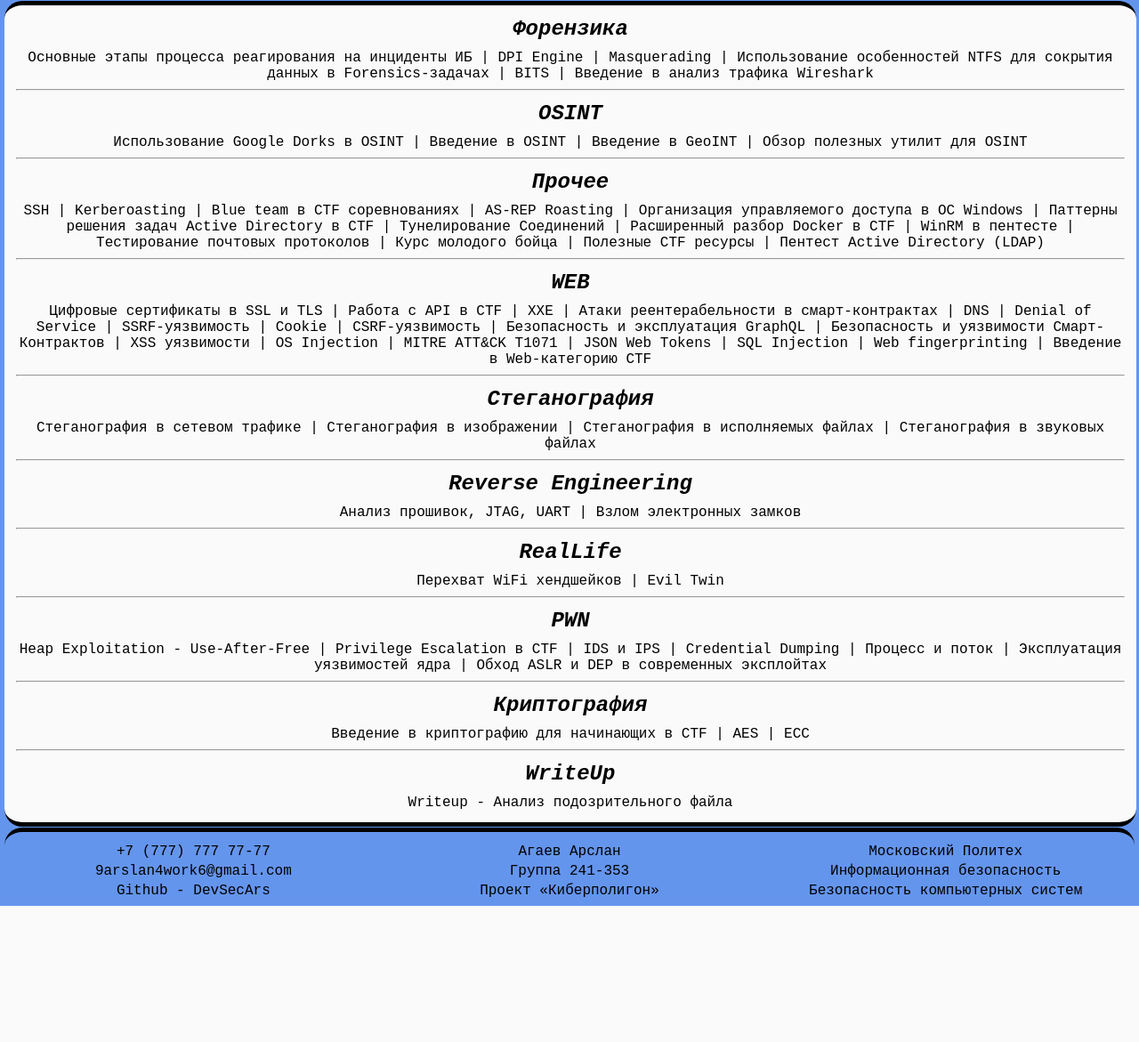
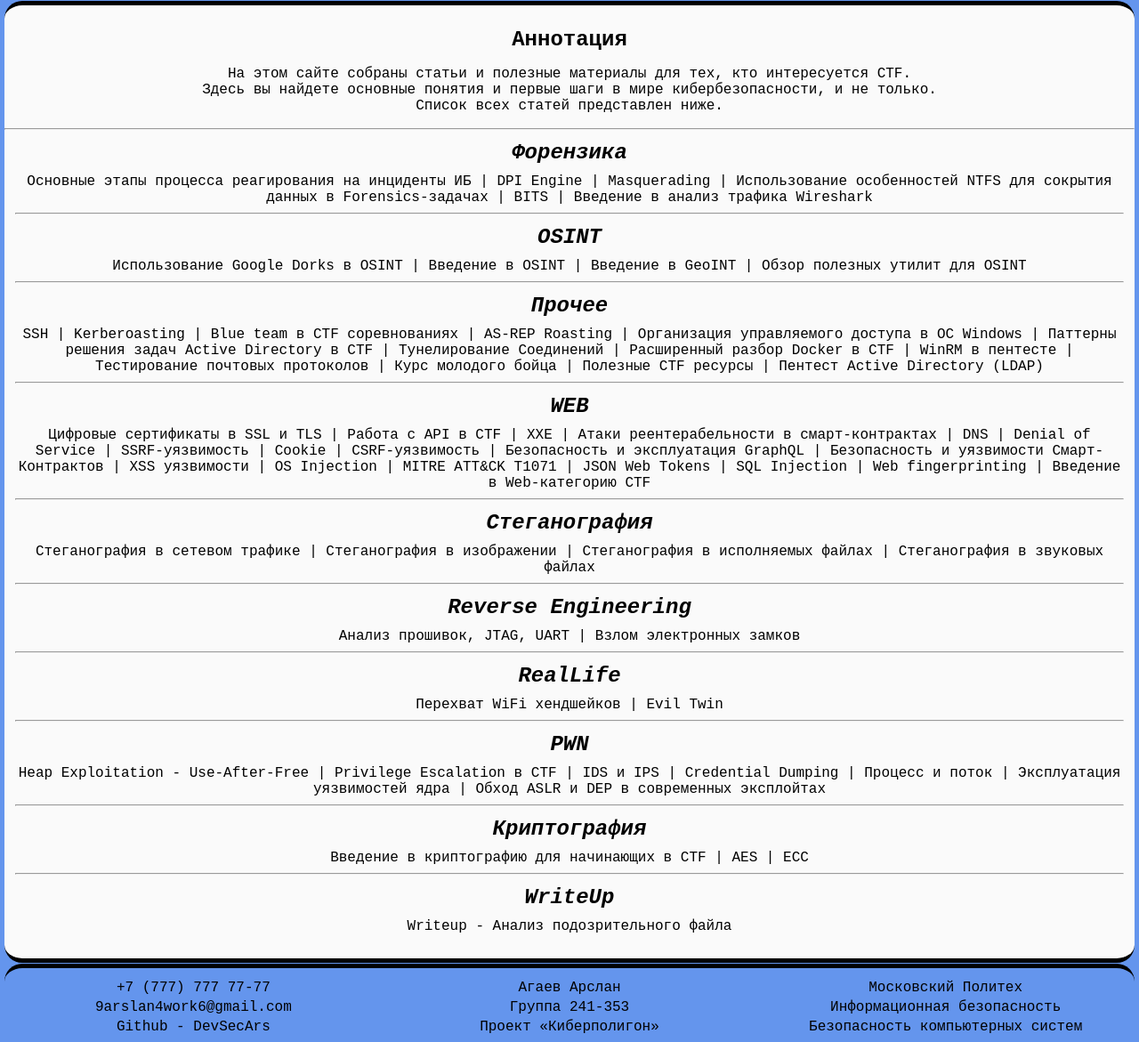
Before and after one commit to DevSecArs/practice-2025-1, a Flask app: page / in a window 1280 px wide. Shown: the part 73-1244 px from the top of the page at 89% size. Before the commit the page ends 1091 px from the top, so only its background shows below. Run offline with Flask 3, Linux system fonts and the light colour scheme.

Commit message:
Добавлено описание вариативного задания

```diff
--- a/site/static/index.css
+++ b/site/static/index.css
@@ -28,7 +28,7 @@ article {
     width: 100%;
     text-align: center;
 
-    padding: 1px;
+    padding: 15px 0;
     margin: 1px 0px;
 
     border-radius: 20px;
--- a/site/templates/index.html
+++ b/site/templates/index.html
@@ -15,6 +15,13 @@
 
 {% block content %}
     <article>
+        <h2>Аннотация</h2>
+        <p>
+            На этом сайте собраны статьи и полезные материалы для тех, кто интересуется CTF.<br>
+            Здесь вы найдете основные понятия и первые шаги в мире кибербезопасности, и не только.<br>
+            Список всех статей представлен ниже.
+        </p>
+        <hr>
         {% for category, articles in data.items() %}
             <div>
                 <h2><i>{{ category }}</i></h2>
```
Also changed, not shown: README.md.
